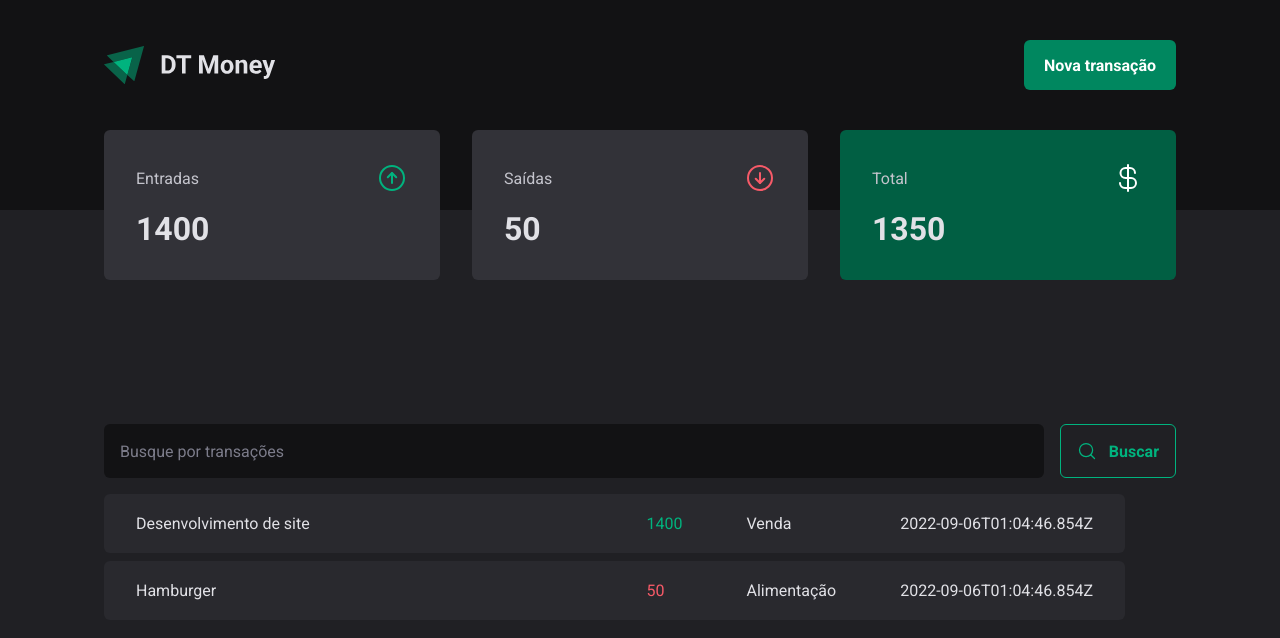
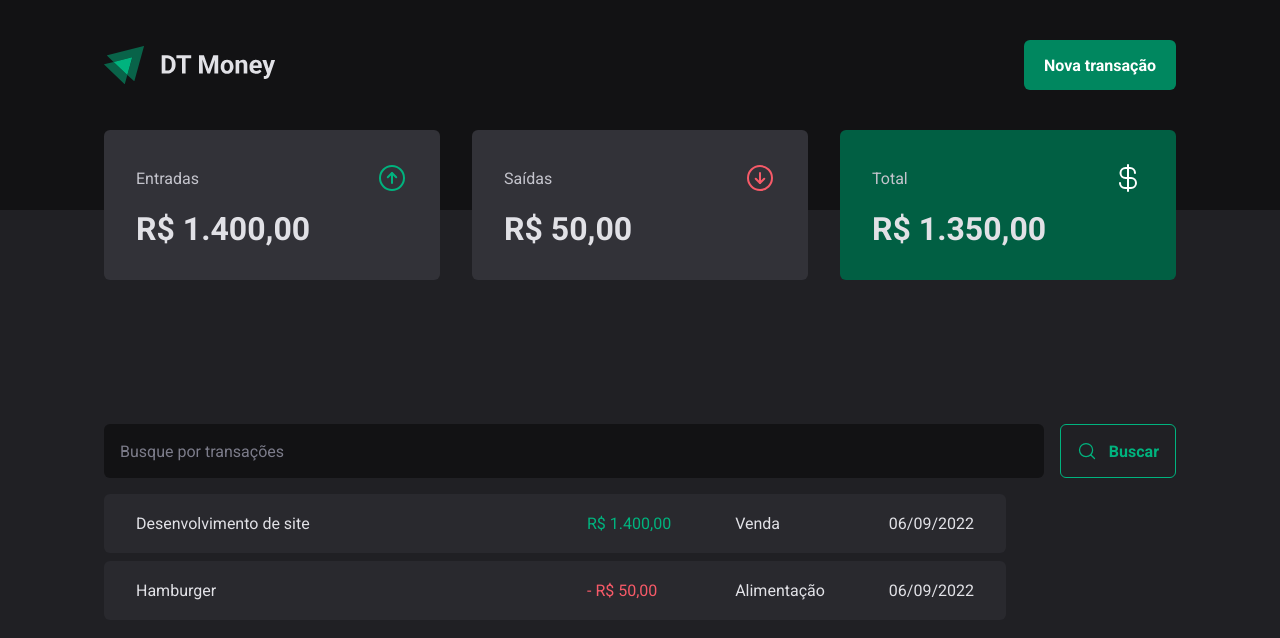
Before and after one commit to KaiqueCovo/dt-money, a React (Vite) app: page / in a window 1280 px wide. Shown: the top 638 px of the page. Built offline with nearby package versions, Linux system fonts and the light colour scheme; data requests are answered from the project's data file.

Commit message:
refactor: date and price formatter

```diff
--- a/src/components/Summary/index.tsx
+++ b/src/components/Summary/index.tsx
@@ -2,6 +2,7 @@ import { SummaryCard, SummaryContainer } from "./styles";
 import { ArrowCircleDown, ArrowCircleUp, CurrencyDollar } from "phosphor-react";
 import { useContext } from "react";
 import { TransactionsContext } from "@/contexts";
+import { priceFormatter } from "@/utils";
 
 export function Summary() {
   const { transactions } = useContext(TransactionsContext);
@@ -32,7 +33,7 @@ export function Summary() {
           <ArrowCircleUp size={32} color="#00b37e" />
         </header>
 
-        <strong>{summary.income}</strong>
+        <strong>{priceFormatter.format(summary.income)}</strong>
       </SummaryCard>
 
       <SummaryCard>
@@ -41,7 +42,7 @@ export function Summary() {
           <ArrowCircleDown size={32} color="#f75a68" />
         </header>
 
-        <strong>{summary.outcome}</strong>
+        <strong>{priceFormatter.format(summary.outcome)}</strong>
       </SummaryCard>
 
       <SummaryCard variant="green">
@@ -50,7 +51,7 @@ export function Summary() {
           <CurrencyDollar size={32} color="#fff" />
         </header>
 
-        <strong>{summary.total}</strong>
+        <strong>{priceFormatter.format(summary.total)}</strong>
       </SummaryCard>
     </SummaryContainer>
   );
--- a/src/pages/Transactions/index.tsx
+++ b/src/pages/Transactions/index.tsx
@@ -1,4 +1,5 @@
 import { TransactionsContext } from "@/contexts";
+import { dateFormatter, priceFormatter } from "@/utils";
 import { useContext } from "react";
 import { Header, Summary } from "../../components";
 import { SearchForm } from "./components/SearchForm";
@@ -25,11 +26,12 @@ export function Transactions() {
                 <td width="50%">{transaction.description}</td>
                 <td>
                   <PriceHighlight variant={transaction.type}>
-                    {transaction.price}
+                    {transaction.type === "outcome" && "- "}
+                    {priceFormatter.format(transaction.price)}
                   </PriceHighlight>
                 </td>
                 <td>{transaction.category}</td>
-                <td>{transaction.createdAt}</td>
+                <td>{dateFormatter.format(new Date(transaction.createdAt))}</td>
               </tr>
             ))}
           </tbody>
--- /dev/null
+++ b/src/utils/formatter.ts
@@ -0,0 +1,6 @@
+export const dateFormatter = new Intl.DateTimeFormat("pt-BR");
+
+export const priceFormatter = new Intl.NumberFormat("pt-BR", {
+  style: "currency",
+  currency: "BRL",
+});
--- /dev/null
+++ b/src/utils/index.ts
@@ -0,0 +1 @@
+export * from "./formatter";
```
